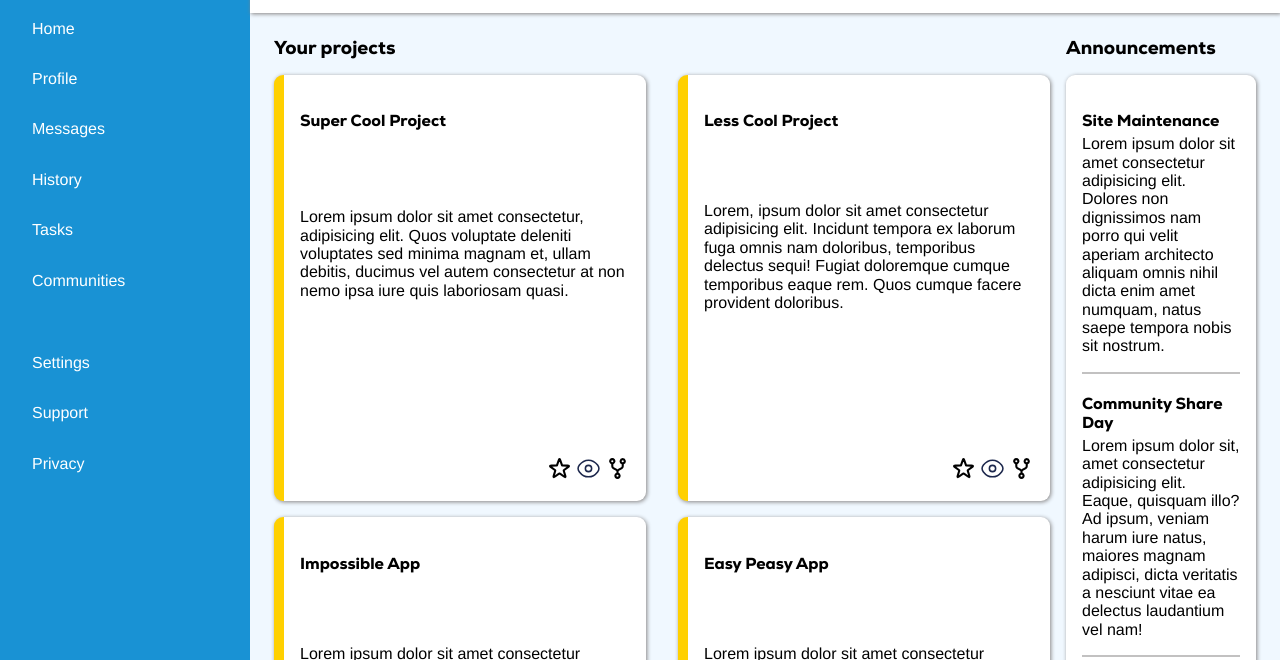
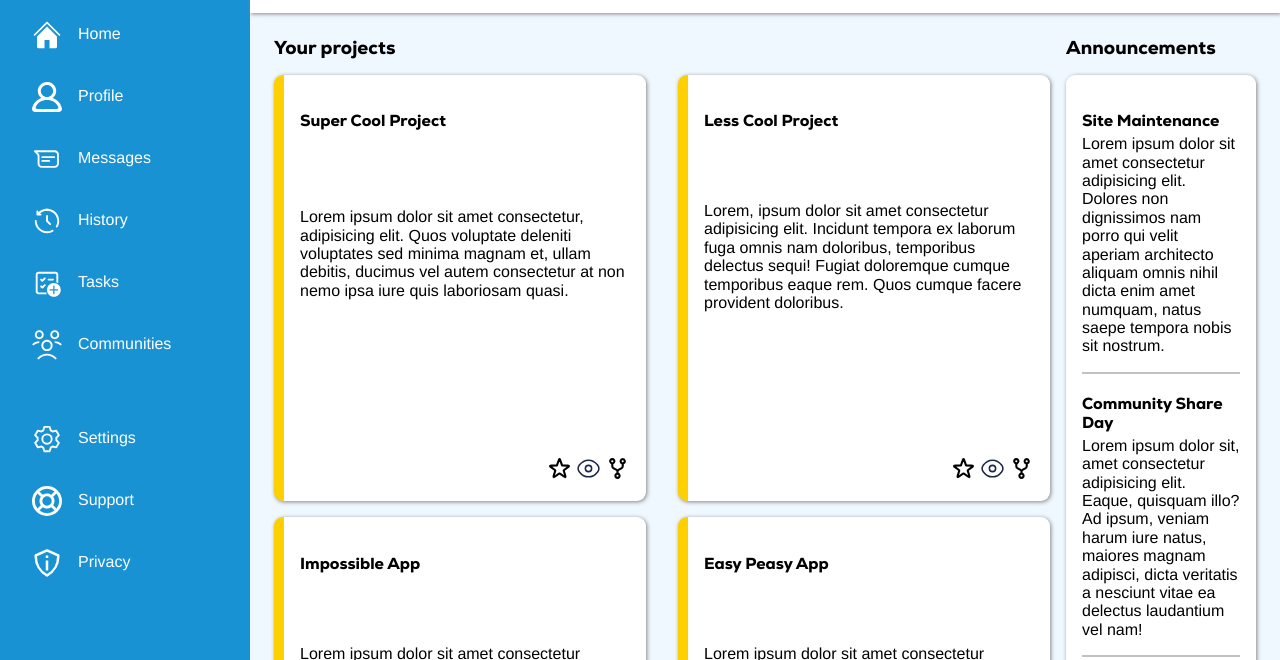
Before and after one commit to isi-code/odin-admin-dashboard, a plain HTML site: page index.html in a window 1280 px wide. Shown: the part 140-800 px from the top of the page. Drawn offline with Linux system fonts and the light colour scheme.

Commit message:
Add icons to navigation bar

```diff
--- a/css/style.css
+++ b/css/style.css
@@ -65,6 +65,29 @@ aside nav ul li a {
     text-decoration: none;
     color: white;
 }
+
+aside nav ul li > a::before {
+    content: "";
+    display:inline-block;
+    background-image: url('../images/setting-svgrepo-com.svg');
+    width:30px;
+    height: 30px;
+    margin-right: var(--regular-padding);
+    vertical-align: middle;
+    background-size: contain;
+    background-repeat: no-repeat;
+}
+
+aside nav ul li:nth-child(1) a::before { background-image: url('../images/setting-svgrepo-com.svg');}
+aside nav ul li:nth-child(2) a::before { background-image: url('../images/support-svgrepo-com.svg');}
+aside nav ul li:nth-child(3) a::before { background-image: url('../images/privacy-tips-svgrepo-com.svg');}
+
+aside nav ul:first-child li:nth-child(1) a::before { background-image: url('../images/home-svgrepo-com.svg');}
+aside nav ul:first-child li:nth-child(2) a::before { background-image: url('../images/profile-round-1342-svgrepo-com.svg');}
+aside nav ul:first-child li:nth-child(3) a::before { background-image: url('../images/messages-svgrepo-com.svg');}
+aside nav ul:first-child li:nth-child(4) a::before { background-image: url('../images/history-svgrepo-com.svg');}
+aside nav ul:first-child li:nth-child(5) a::before { background-image: url('../images/task-list-add-svgrepo-com.svg');}
+aside nav ul:first-child li:nth-child(6) a::before { background-image: url('../images/community-group-leader-svgrepo-com.svg');}
 
 aside nav ul li a:hover { text-decoration: underline; }
 
```
